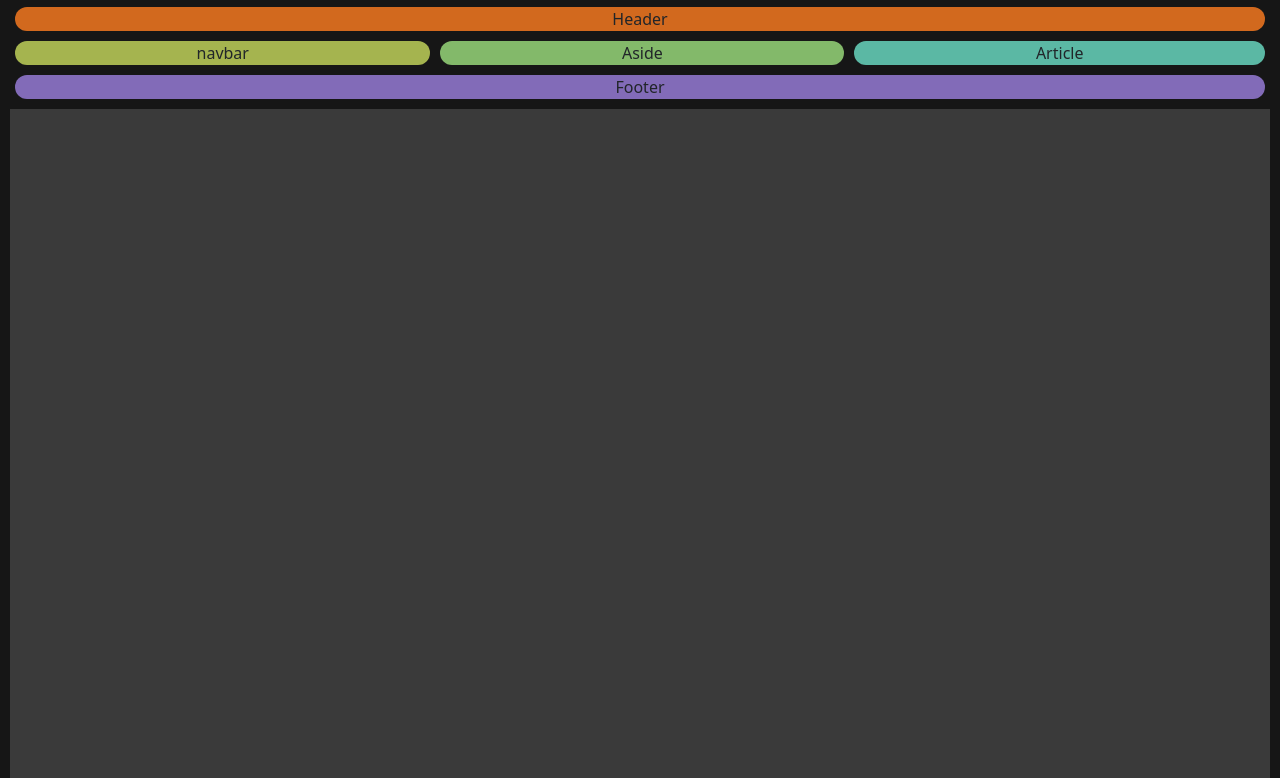
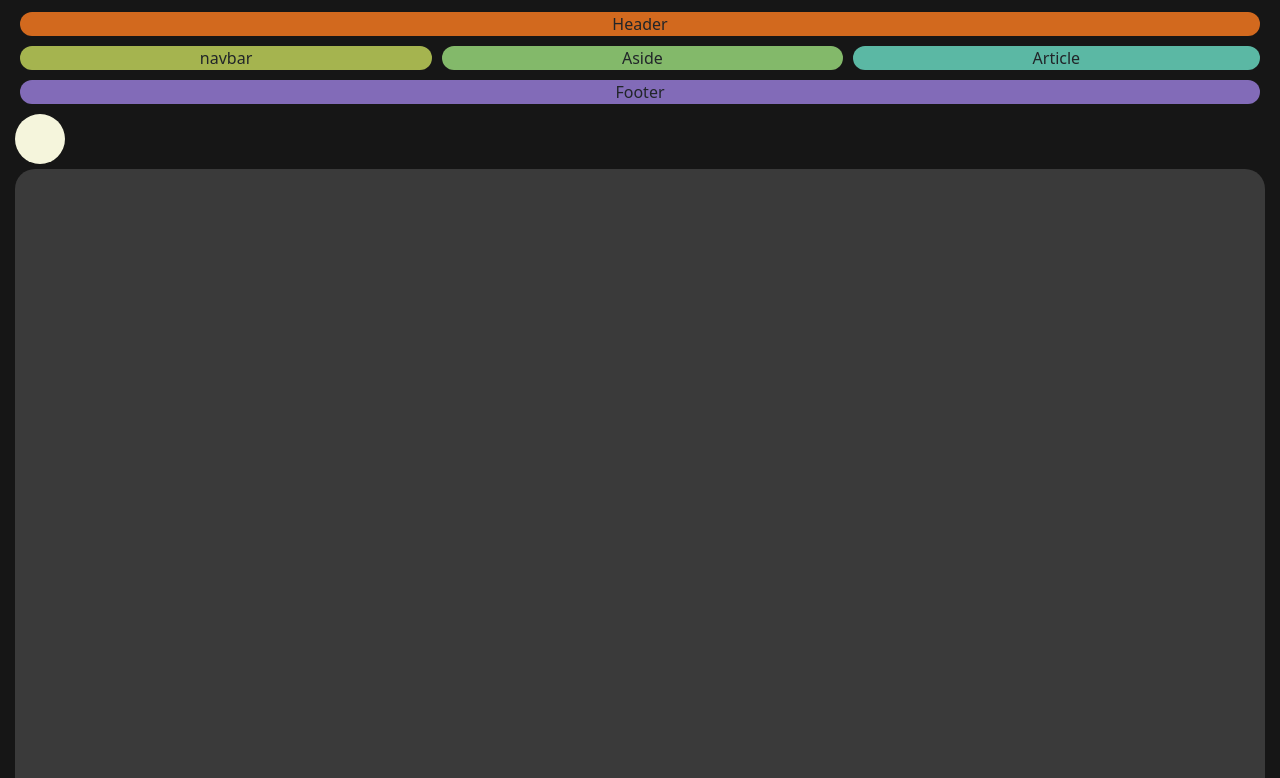
Before and after one commit to montoyacom/amy_tarea2_portafolio, a plain HTML site: page index.html in a window 1280 px wide. Shown: the part 602-1380 px from the top of the page. Drawn offline with nearby package versions, Linux system fonts and the light colour scheme.

Commit message:
prueba antimation 01

```diff
--- /dev/null
+++ b/css/animation_pruebas.css
@@ -0,0 +1,6 @@
+#animation_circle{
+    width: 50px;
+    height: 50px;
+    border-radius: 25px;
+    background-color: beige;
+}
--- a/css/style.css
+++ b/css/style.css
@@ -54,6 +54,7 @@ html{
 .color1{
     background-color: rgba(173, 82, 49, 0.849);
 }
+
 /*Tablet*/
 @media(min-width:600px){
     .grid-content{
--- a/index.html
+++ b/index.html
@@ -6,6 +6,7 @@
     <meta http-equiv="X-UA-Compatible" content="IE=edge">
     <meta name="viewport" content="width=device-width, initial-scale=1.0">
     <link rel="stylesheet" href="./css/style.css">
+    <link rel="stylesheet" href="./css/animation_pruebas.css">
     <link href="https://cdn.jsdelivr.net/npm/bootstrap@5.2.3/dist/css/bootstrap.min.css" rel="stylesheet"
         integrity="sha384-rbsA2VBKQhggwzxH7pPCaAqO46MgnOM80zW1RWuH61DGLwZJEdK2Kadq2F9CUG65" crossorigin="anonymous">
     <link rel="stylesheet" href="./css/bootstrap.css">
@@ -35,7 +36,7 @@
     ## workframes de Bootstrap ##
 
         #Navegation
--->
+    -->
 
     <nav class="navbar navbar-expand-lg color1">
 
@@ -83,7 +84,7 @@
     </nav>
     <!--
         #Carousel
--->
+    -->
     <div id="carouselExampleIndicators" class="carousel slide">
         <div class="carousel-indicators">
             <button type="button" data-bs-target="#carouselExampleIndicators" data-bs-slide-to="0" class="active"
@@ -118,9 +119,10 @@
             <span class="visually-hidden">Next</span>
         </button>
     </div>
+<section style="border-radius: 50px;">
     <!--
     ## Para poder controlar el Grid/Malla ##
-  -->
+     -->
     <div class="grid-content">
         <header class="header1">Header</header>
         <nav class="navegation">navbar</nav>
@@ -128,20 +130,27 @@
         <article class="main">Article</article>
         <footer class="footer1">Footer</footer>
     </div>
+        <!--
+    Animaciones en html
+    -->
+    <div id="animation_circle">
+
+    </div>
     <!--
     ## Para crear anclas##
-  -->
-    <div style="color: rgb(44, 44, 44); background-color: rgb(58, 58, 58); ">
+    -->
+    <div style="color: rgb(44, 44, 44); background-color: rgb(58, 58, 58); border-radius: 20px;">
         <br><br><br><br><br><br><br><br><br><br><br><br><br><br><br><br><br><br><br><br><br><br><br><br><br><br><br><br><br><br><br><br><br><br><br><br><br><br><br><br><br><br><br><br><br><br><br><br><br><br><br><br><br><br><br><br><br><br><br><br><br><br><br><br><br><br><br><br><br><br><br><br><br><br><br><br><br><br><br><br>
         <a name="ancla_al_1">Bottom</a>
         <a href="#ancla">Regresar</a>
     </div>
-    <div style="color: antiquewhite; background-color: rgb(19, 8, 8);">
+    <div style="color: antiquewhite; background-color: rgb(14, 14, 14); border-radius: 20px;">
         <br><br><br><br><br><br><br><br><br><br><br><br><br><br><br><br><br><br><br><br><br><br><br><br><br><br><br><br><br><br><br><br><br><br><br><br><br><br><br><br><br><br><br><br><br><br><br><br><br><br><br><br><br><br><br><br><br><br><br><br><br><br><br><br><br><br><br><br><br><br><br><br><br><br><br><br><br><br><br><br>
         <a name="ancla_al_2">Bottom</a>
         <a href="https://drive.google.com/file/d/1jBkhVj6tnAPNkE0w31F3fqRQb5O5r1rR/view?usp=sharing">CV Prueba</a>
         <a href="#ancla">Regresar</a>
     </div>
+</section>
 
 </body>
 
```
